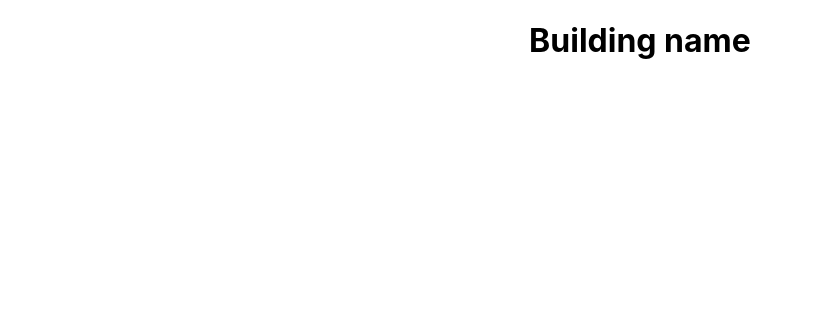
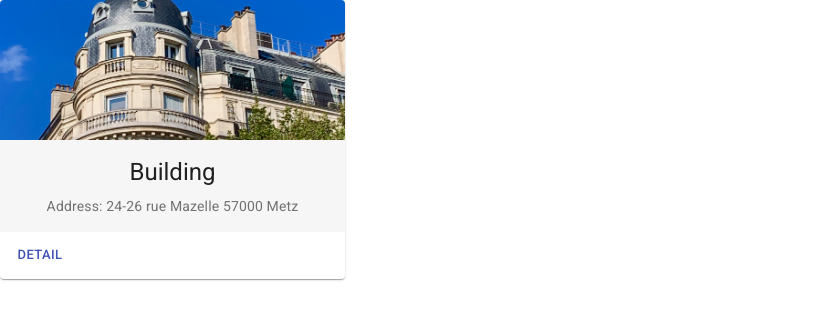
Before and after one commit to fdarre/property_portfolio_management_frontend, a React (Create React App) app: page / in a window 1280 px wide. Shown: the top 320 px of the page, without its empty margins (0-813 px from the left). Built offline with nearby package versions, Linux system fonts and the light colour scheme.

Commit message:
Add components to display buildings

```diff
--- a/src/components/BuildingCard.js
+++ b/src/components/BuildingCard.js
@@ -1,8 +1,11 @@
 import React from 'react';
+import MediaCard from "./MediaCard";
 
 class BuildingCard extends React.Component {
     render() {
-        return <h1>Building name</h1>;
+        return(
+            <MediaCard />
+        )
     }
 }
 
--- /dev/null
+++ b/src/components/MediaCard.js
@@ -0,0 +1,48 @@
+import React from 'react';
+import { makeStyles } from '@material-ui/core/styles';
+import Card from '@material-ui/core/Card';
+import CardActionArea from '@material-ui/core/CardActionArea';
+import CardActions from '@material-ui/core/CardActions';
+import CardContent from '@material-ui/core/CardContent';
+import CardMedia from '@material-ui/core/CardMedia';
+import Button from '@material-ui/core/Button';
+import Typography from '@material-ui/core/Typography';
+import TestBuilding from '../static/images/TestBuilding.jpg'
+
+const useStyles = makeStyles({
+    root: {
+        maxWidth: 345,
+    },
+    media: {
+        height: 140,
+    },
+});
+
+export default function MediaCard() {
+    const classes = useStyles();
+
+    return (
+        <Card className={classes.root}>
+            <CardActionArea>
+                <CardMedia
+                    className={classes.media}
+                    image={TestBuilding}
+                    title="Test Building"
+                />
+                <CardContent>
+                    <Typography gutterBottom variant="h5" component="h2">
+                        Building
+                    </Typography>
+                    <Typography variant="body2" color="textSecondary" component="p">
+                        Address: 24-26 rue Mazelle 57000 Metz
+                    </Typography>
+                </CardContent>
+            </CardActionArea>
+            <CardActions>
+                <Button size="small" color="primary">
+                    Detail
+                </Button>
+            </CardActions>
+        </Card>
+    );
+}
```
Also changed, not shown: src/static/images/TestBuilding.jpg (added).
